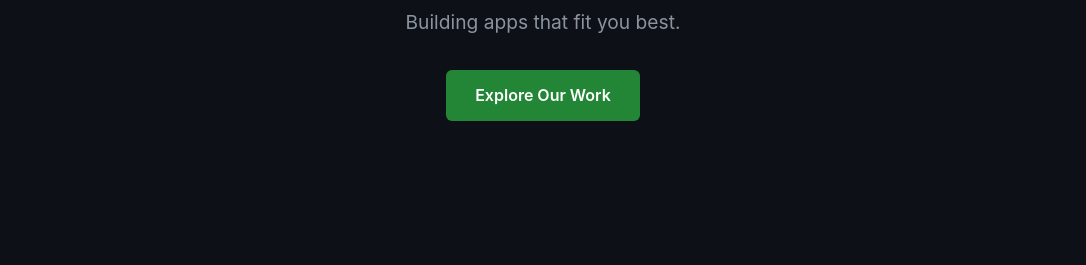
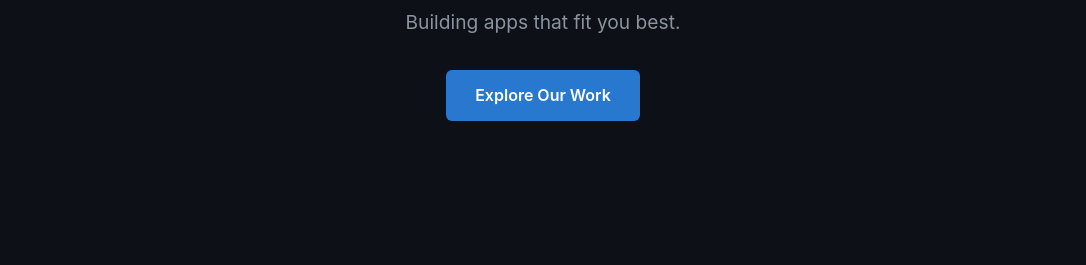
Before and after one commit to Gryonite/Gryonite, a plain HTML site: page index.html in a window 1280 px wide. Shown: the part 269-534 px from the top of the page, without its empty margins (97-1183 px from the left). Drawn offline with Linux system fonts and the light colour scheme.

Commit message:
Change button background color to blue

```diff
--- a/style.css
+++ b/style.css
@@ -69,7 +69,7 @@ body {
 .btn {
     display: inline-block;
     padding: 0.8rem 1.8rem;
-    background-color: #238636;
+    background-color: #2878D0;
     color: #ffffff;
     text-decoration: none;
     border-radius: 6px;
```
